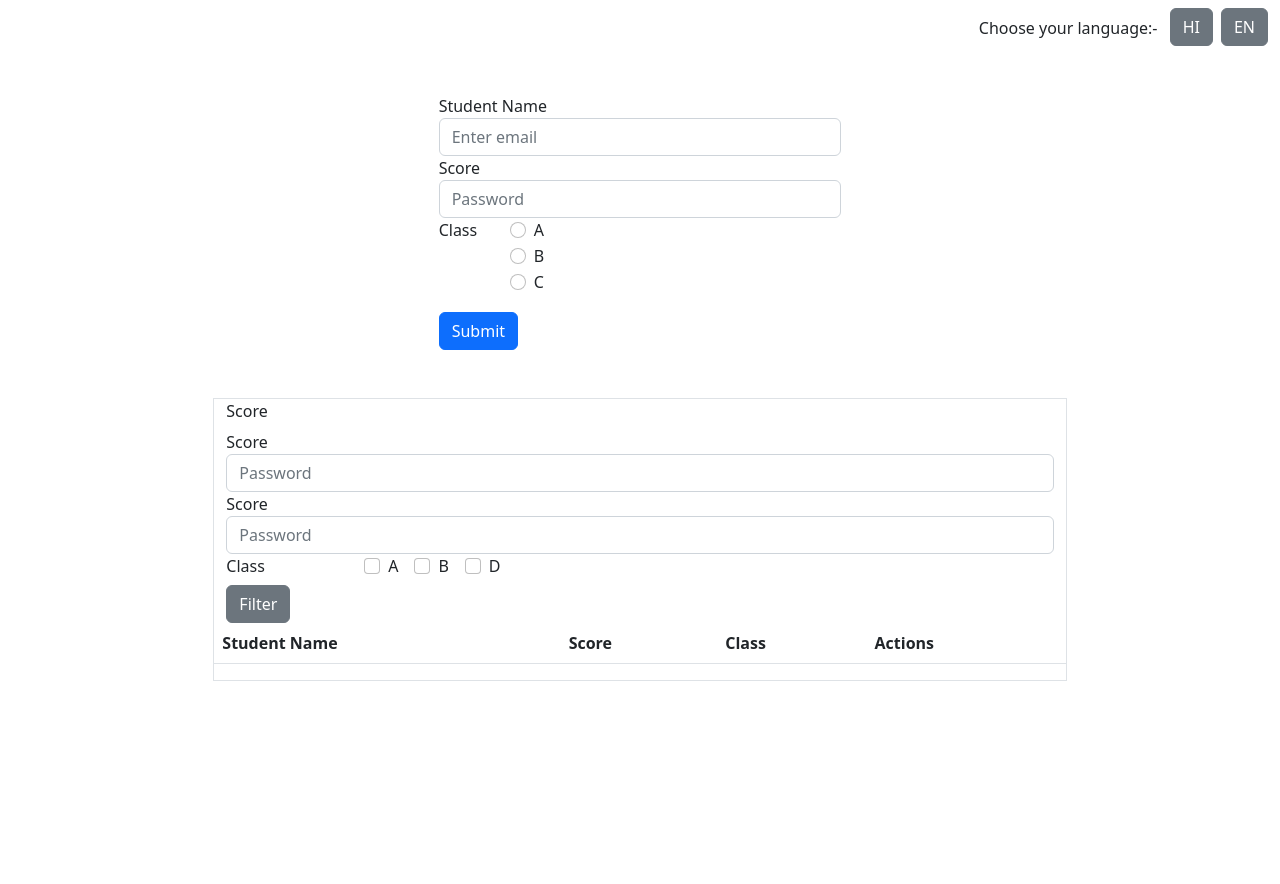
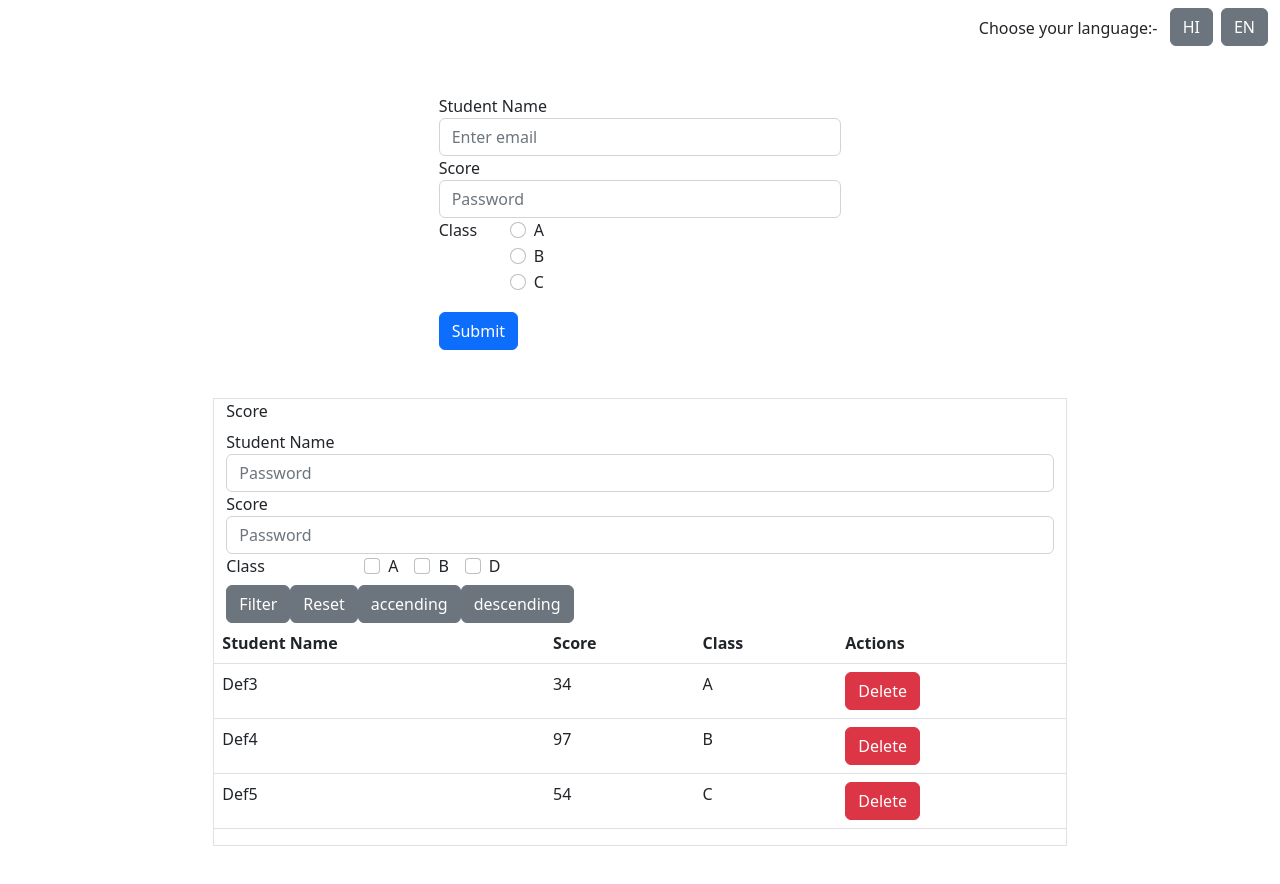
Before and after one commit to jainaayush/exam-score-app, a React (Create React App) app: page / in a window 1280 px wide. Shown: the top 884 px of the page. Before the commit the page ends 800 px from the top, so only its background shows below. Built offline with nearby package versions, Linux system fonts and the light colour scheme.

Commit message:
fix filter and translation

```diff
--- a/src/App.js
+++ b/src/App.js
@@ -9,6 +9,7 @@ const App = () => {
   const { t, i18n } = useTranslation();
   const [students, setStudents] = useState(studentDetails)
   const [studentChecklist, setStudentChecklist] = useState([])
+  const [filterStatus, handleFilterStatus] = useState(false)
   const handleCreateRecord = (record) => {
     setStudents([...students, record])
   }
@@ -22,21 +23,18 @@ const App = () => {
     setStudents(up)
   }
 
-  const handleFilter = (filter) => {
-    console.log(filter)
+  const handleFilter = (filter, checkList, status) => {
+    console.log(filter, checkList)
+    setStudentChecklist([...checkList])
+    handleFilterStatus(status)
   }
 
-  const handleCheckBox = (event) => {
-    const { value } = event.target
-    const selected = studentChecklist;
-    let find = selected.indexOf(value);
-    if (find > -1 && selected.length >= 1) {
-      selected.splice(find, 1);
-    } else if (find === -1) {
-      selected.push(value);
+  const handleFilterStatusFunc = (status) => {
+    console.log(status)
+    if (!status) {
+      setStudentChecklist([])
+      handleFilterStatus(false)
     }
-    setStudentChecklist([...selected])
-    console.log(studentChecklist)
   }
 
 
@@ -50,11 +48,24 @@ const App = () => {
         </div>
         <div className='col-8 p-0'>
           <div className='my-5'>
-            <CreateRecord handleCreateRecord={handleCreateRecord} />
+            <CreateRecord
+              handleCreateRecord={handleCreateRecord}
+            />
           </div>
           <div className='border my-5'>
-            <FilterRecord handleFilter={handleFilter} handleCheckBox={handleCheckBox} studentChecklist={studentChecklist} />
-            <StudentsTable students={students} handleDelete={handleDelete} studentChecklist={studentChecklist} />
+            <FilterRecord
+              students={students}
+              setStudents={setStudents}
+              handleFilter={handleFilter}
+              studentChecklist={studentChecklist}
+              setStudentChecklist={setStudentChecklist}
+              handleFilterStatusFunc={handleFilterStatusFunc}
+            />
+            <StudentsTable
+              students={students}
+              handleDelete={handleDelete} studentChecklist={studentChecklist}
+              filterStatus={filterStatus}
+            />
           </div>
         </div>
       </div>
--- a/src/Components/CreateRecord.jsx
+++ b/src/Components/CreateRecord.jsx
@@ -1,8 +1,9 @@
 import { useState } from "react"
-
+import { useTranslation } from "react-i18next";
 const CreateRecord = ({
   handleCreateRecord
 }) => {
+  const { t } = useTranslation();
   const [record, setRecord] = useState({
     name: "",
     score: 0,
@@ -32,16 +33,16 @@ const CreateRecord = ({
         <div className="col-6">
           <form>
             <div className="form-group">
-              <label for="exampleInputEmail1">Student Name</label>
+              <label for="exampleInputEmail1">{t("student_name")}</label>
               <input name="name" onChange={(e) => handleChange(e)} type="text" className="form-control" id="exampleInputEmail1" aria-describedby="emailHelp" placeholder="Enter email" />
             </div>
             <div className="form-group">
-              <label for="exampleInputPassword1">Score</label>
+              <label for="exampleInputPassword1">{t("score")}</label>
               <input onChange={(e) => handleChange(e)} name="score" type="number" className="form-control" id="exampleInputPassword1" placeholder="Password" />
             </div>
             <fieldset className="form-group">
               <div className="row">
-                <legend className="col-form-label col-sm-2 pt-0">Class</legend>
+                <legend className="col-form-label col-sm-2 pt-0">{t("class")}</legend>
                 <div className="col-sm-10">
                   <div className="form-check">
                     <input onChange={(e) => handleChange(e)} name="class" className="form-check-input" type="radio" id="gridRadios1" value="A" />
--- a/src/Components/FilterRecord.jsx
+++ b/src/Components/FilterRecord.jsx
@@ -1,6 +1,8 @@
 import { useState } from "react"
-
-const FilterRecord = ({ handleFilter, handleCheckBox, studentChecklist }) => {
+import { useTranslation } from "react-i18next";
+const FilterRecord = ({ handleFilter, students, studentChecklist, handleFilterStatusFunc }) => {
+  const { t } = useTranslation();
+  const [Checklist, setChecklist] = useState([])
   const [filter, setFilter] = useState({
     from: 0,
     to: 0,
@@ -12,38 +14,57 @@ const FilterRecord = ({ handleFilter, handleCheckBox, studentChecklist }) => {
     setFilter({ ...filter, [name]: value })
   }
 
+  const handleCheckBox = (event) => {
+    const { value } = event.target
+    const selected = Checklist;
+    let find = selected.indexOf(value);
+    if (find > -1 && selected.length >= 1) {
+      selected.splice(find, 1);
+    } else if (find === -1) {
+      selected.push(value);
+    }
+    setChecklist([...selected])
+    console.log(Checklist)
+  }
+  const handleFilterBtn = (status) => {
+    handleFilter(filter, Checklist, status)
+  }
   return (
     <>
       <div className="row mx-0">
         <div className="col-12">
           <div className="">
-            <label className="col-form-label col-sm-2 pt-0">Score</label>
+            <label className="col-form-label col-sm-2 pt-0">{t("score")}</label>
             <div className="form-group">
-              <label for="exampleInputPassword1">Score</label>
+              <label for="exampleInputPassword1">{t("student_name")}</label>
               <input onChange={(e) => handleChange(e)} name="from" type="number" className="form-control" id="exampleInputPassword1" placeholder="Password" />
             </div>
             <div className="form-group">
-              <label for="exampleInputPassword1">Score</label>
+              <label for="exampleInputPassword1">{t("score")}</label>
               <input onChange={(e) => handleChange(e)} name="to" type="number" className="form-control" id="exampleInputPassword1" placeholder="Password" />
             </div>
           </div>
           <div className="">
-            <label className="col-form-label col-sm-2 pt-0">Class</label>
+            <label className="col-form-label col-sm-2 pt-0">{t("class")}</label>
             <div class="form-check form-check-inline">
-              <input onChange={handleCheckBox} checked={studentChecklist.includes("Def3")} name="Def3" class="form-check-input" type="checkbox" id="inlineCheckbox1" value="Def3" />
+              <input onChange={handleCheckBox} checked={Checklist.includes("Def3")} name="Def3" class="form-check-input" type="checkbox" id="inlineCheckbox1" value="Def3" />
               <label class="form-check-label" for="inlineCheckbox1">A</label>
             </div>
             <div class="form-check form-check-inline">
-              <input onChange={handleCheckBox} checked={studentChecklist.includes("Def4")} name="Def4" class="form-check-input" type="checkbox" id="inlineCheckbox2" value="Def4" />
+              <input onChange={handleCheckBox} checked={Checklist.includes("Def4")} name="Def4" class="form-check-input" type="checkbox" id="inlineCheckbox2" value="Def4" />
               <label class="form-check-label" for="inlineCheckbox2">B</label>
             </div>
             <div class="form-check form-check-inline">
-              <input onChange={handleCheckBox} checked={studentChecklist.includes("Def5")} name="Def5" class="form-check-input" type="checkbox" id="inlineCheckbox3" value="Def5" />
+              <input onChange={handleCheckBox} checked={Checklist.includes("Def5")} name="Def5" class="form-check-input" type="checkbox" id="inlineCheckbox3" value="Def5" />
               <label class="form-check-label" for="inlineCheckbox3">D</label>
             </div>
           </div>
-
-          <div onClick={() => handleFilter(filter)} className="btn btn-secondary">Filter</div>
+          <div onClick={() => handleFilterBtn(true)} className="btn btn-secondary">Filter</div>
+          <div onClick={() => { handleFilterStatusFunc(false) }} className="btn btn-secondary">Reset</div>
+          <div onClick={() => {
+            students.sort((a, b) => (a.score) - (b.score));
+          }} className="btn btn-secondary">accending</div>
+          <div onClick={() => { }} className="btn btn-secondary">descending</div>
 
         </div>
       </div>
--- a/src/Components/StudentsTable.jsx
+++ b/src/Components/StudentsTable.jsx
@@ -1,26 +1,36 @@
-const StudentsTable = ({ students, handleDelete, studentChecklist }) => {
+import { useTranslation } from "react-i18next";
+
+const StudentsTable = ({ students, handleDelete, studentChecklist, filterStatus }) => {
+  const { t } = useTranslation();
+  console.log("hello", filterStatus, "studentChecklist", studentChecklist)
+  const tableData = (item) => (
+    <tr>
+      <td>{item.name}</td>
+      <td>{item.score}</td>
+      <td>{item.class}</td>
+      <td><div onClick={() => handleDelete(item.id)} className="btn btn-danger">Delete</div></td>
+    </tr>
+  )
   return (
     <>
       <table class="table">
         <thead>
           <tr>
-            <th scope="col">Student Name</th>
-            <th scope="col">Score</th>
-            <th scope="col">Class</th>
-            <th scope="col">Actions</th>
+            <th scope="col">{t("student_name")}</th>
+            <th scope="col">{t("score")}</th>
+            <th scope="col">{t("class")}</th>
+            <th scope="col">{t("actions")}</th>
 
           </tr>
         </thead>
         <tbody>
           {
             students && students.map((item) => (
-              studentChecklist.includes(item.name) &&
-              <tr>
-                <td>{item.name}</td>
-                <td>{item.score}</td>
-                <td>{item.class}</td>
-                <td><div onClick={() => handleDelete(item.id)} className="btn btn-danger">Delete</div></td>
-              </tr>
+              filterStatus ?
+                studentChecklist.includes(item.name) &&
+                tableData(item)
+                :
+                tableData(item)
             ))
           }
         </tbody>
--- a/src/translation/en/index.js
+++ b/src/translation/en/index.js
@@ -1,5 +1,9 @@
 export const message = {
   "Language": "----------------------------------------",
   "choose_your_language": "Choose your language",
-  "your_selected_language": "Your selected language is"
+  "your_selected_language": "Your selected language is",
+  "student_name": "Student Name",
+  "score":"Score",
+  "class":"Class",
+  "actions":"Actions",
 }
--- a/src/translation/hi/index.js
+++ b/src/translation/hi/index.js
@@ -1,5 +1,9 @@
 export const message = {
   "Language": "----------------------------------------",
   "choose_your_language": "अपनी भाषा चुनिए",
-  "your_selected_language": "आपकी चयनित भाषा है"
+  "your_selected_language": "आपकी चयनित भाषा है",
+  "student_name": "छात्र का नाम",
+  "score":"अंक",
+  "class":"कक्षा",
+  "actions":"कार्रवाई",
 }
```
